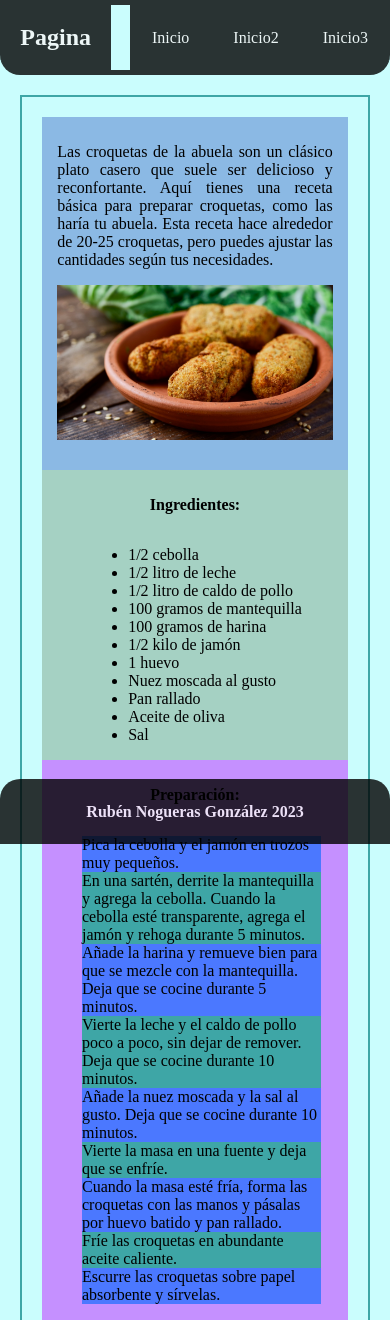
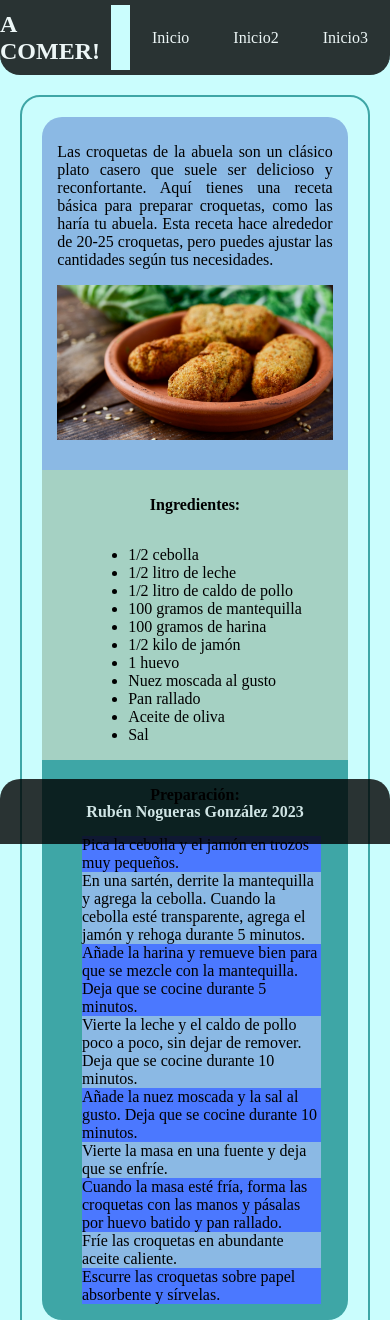
Before and after one commit to rnoguer22/Ironhack_web_proyect1, a plain HTML site: page index.html in a window 390 px wide. Shown: the top 1320 px of the page. Drawn offline with Linux system fonts and the light colour scheme.

Commit message:
Ultimos ajustes de la pagina en movil

```diff
--- a/index.html
+++ b/index.html
@@ -10,7 +10,7 @@
 <body>
     <header>
         <div class="left-header">
-            <h1>Pagina</h1>
+            <h1>A COMER!</h1>
         </div>
         <div id="hueco"></div>
         <div class="right-header">
--- a/styles/style.css
+++ b/styles/style.css
@@ -85,6 +85,7 @@
         margin: 95px 20px 95px 20px;
         padding: 20px;
         border: 2px solid rgb(62, 166, 166);
+        border-radius: 20px;
     }
 
     .right-container div{
@@ -108,6 +109,8 @@
         background-color: rgb(139, 185, 228);
         width: 100%;
         padding-bottom: 30px;
+        border-top-right-radius: 20px;
+        border-top-left-radius: 20px;
     }
 
     .right1{
@@ -116,8 +119,10 @@
     }
 
     .right2{
-        background-color: rgb(197, 144, 255);
+        background-color: rgb(62, 166, 166);
         width: 100%;
+        border-bottom-left-radius: 20px;
+        border-bottom-right-radius: 20px;
     }
 
     .right2 li{
@@ -132,7 +137,7 @@
     }
 
     .elemento2{
-        background-color:rgb(62, 166, 166);
+        background-color: rgb(139, 185, 228);
     }
 
     footer h2{
```
Also changed, not shown: img/cocreta_pagina_inicio.jpeg (added).
